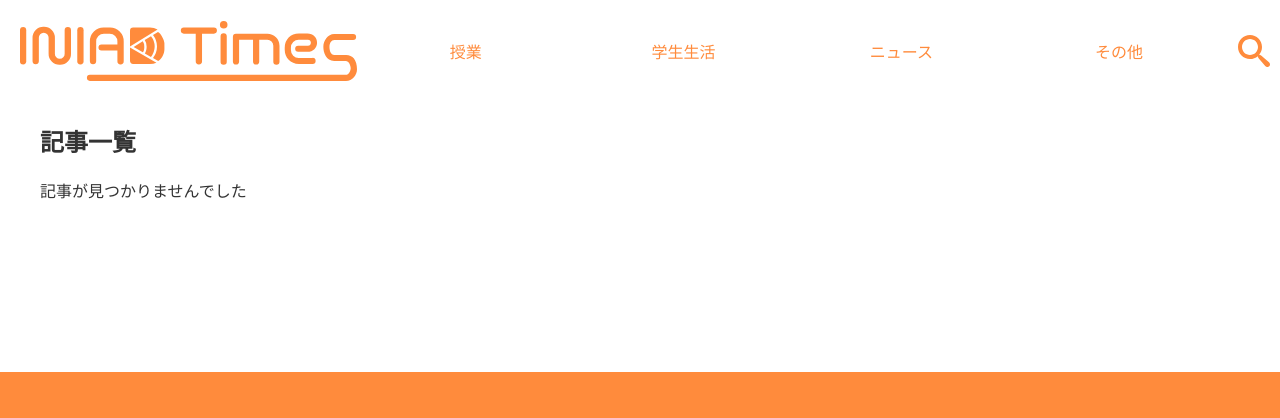
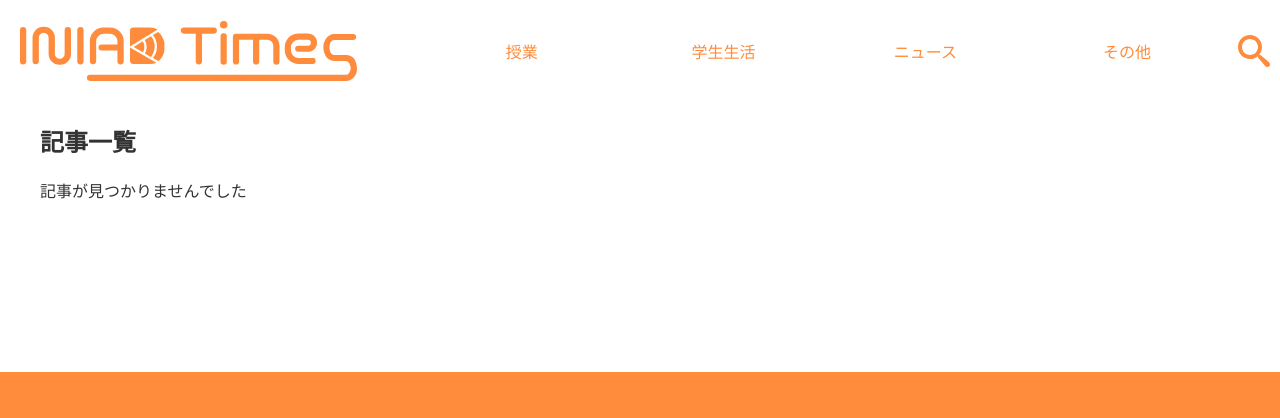
Before and after one commit to ayame-q/iniad-times, a Django app: page /list in a window 1280 px wide. Shown: the top 418 px of the page. Run offline with Django 3.2, Linux system fonts and the light colour scheme; data that the repository does not hold is empty.

Commit message:
CSSを変更

```diff
--- a/times/static/css/main.css
+++ b/times/static/css/main.css
@@ -95,7 +95,7 @@ nav.pagination ul {
 nav.pagination ul li {
   display: none;
 }
-@media (min-width: 801px) {
+@media (min-width: 951px) {
   nav.pagination ul li:nth-child(-n+2) {
     display: block;
   }
@@ -118,7 +118,7 @@ nav.pagination ul li {
     display: block;
   }
 }
-@media (min-width: 481px) and (max-width: 800px) {
+@media (min-width: 481px) and (max-width: 950px) {
   nav.pagination ul li:nth-child(-n+2) {
     display: block;
   }
@@ -293,7 +293,7 @@ header h1 a img {
     display: none !important;
   }
 }
-@media (min-width: 481px) and (max-width: 800px) {
+@media (min-width: 481px) and (max-width: 950px) {
   header #header-right-wrap ul {
     display: none;
   }
@@ -332,6 +332,8 @@ header:not(#top-header) #header-right-wrap {
 }
 header:not(#top-header) #header-right-wrap nav {
   width: 100%;
+  margin-left: 5vw;
+  box-sizing: border-box;
 }
 header:not(#top-header) #header-right-wrap nav ul {
   margin-left: auto;
@@ -476,7 +478,7 @@ main section#top-page #main-list article p.eyecatch img {
     margin-right: 15px;
   }
 }
-@media (min-width: 801px) {
+@media (min-width: 951px) {
   main section#top-page #main-list #top-wrap {
     display: flex;
     width: 100%;
@@ -506,7 +508,7 @@ main section#top-page #main-list article p.eyecatch img {
     flex-basis: 30%;
   }
 }
-@media (min-width: 481px) and (max-width: 800px) {
+@media (min-width: 481px) and (max-width: 950px) {
   main section#top-page #main-list #top-wrap {
     display: flex;
     width: 100%;
@@ -599,27 +601,27 @@ main article#article-page {
   margin: 0 20px;
   position: relative;
 }
-@media (min-width: 801px) {
+@media (min-width: 951px) {
   main article#article-page {
     margin-left: 60px;
   }
 }
-@media (min-width: 481px) and (max-width: 800px) {
+@media (min-width: 481px) and (max-width: 950px) {
   main article#article-page {
-    margin-left: 60px;
+    margin-left: 30px;
   }
 }
-@media (min-width: 801px) {
+@media (min-width: 951px) {
   main article#article-page #content-wrap {
     margin-right: 300px;
   }
 }
-@media (min-width: 481px) and (max-width: 800px) {
+@media (min-width: 481px) and (max-width: 950px) {
   main article#article-page #content-wrap {
     margin-right: 20vw;
   }
 }
-@media (min-width: 801px) {
+@media (min-width: 951px) {
   main article#article-page .toc {
     text-align: right;
     position: fixed;
@@ -627,7 +629,7 @@ main article#article-page {
     right: 10px;
   }
 }
-@media (min-width: 481px) and (max-width: 800px) {
+@media (min-width: 481px) and (max-width: 950px) {
   main article#article-page .toc {
     text-align: right;
     position: fixed;
@@ -642,12 +644,12 @@ main article#article-page {
     margin: 10px 0;
   }
 }
-@media (min-width: 801px) {
+@media (min-width: 951px) {
   main article#article-page .toc {
     max-width: 300px;
   }
 }
-@media (min-width: 481px) and (max-width: 800px) {
+@media (min-width: 481px) and (max-width: 950px) {
   main article#article-page .toc {
     max-width: 20vw;
   }
@@ -696,12 +698,12 @@ footer nav h2 {
   height: 100%;
   margin-right: 50px;
 }
-@media (min-width: 801px) {
+@media (min-width: 951px) {
   footer nav h2 {
     align-self: center;
   }
 }
-@media (min-width: 481px) and (max-width: 800px) {
+@media (min-width: 481px) and (max-width: 950px) {
   footer nav h2 {
     align-self: center;
   }
--- a/times/static/css/main.scss
+++ b/times/static/css/main.scss
@@ -1,7 +1,7 @@
 @mixin media($a: false, $b: false, $c: false){
 	$value: large;
 	@if($a == $value or $b == $value or $c == $value){
-		@media (min-width: 801px) {
+		@media (min-width: 951px) {
 			@content;
 		}
 	}
@@ -16,7 +16,7 @@
 
 	$value: medium;
 	@if($a == $value or $b == $value or $c == $value){
-		@media (min-width: 481px) and (max-width: 800px) {
+		@media (min-width: 481px) and (max-width: 950px) {
 			@content;
 		}
 	}
@@ -372,6 +372,8 @@ header{
 			white-space: nowrap;
 			nav{
 				width: 100%;
+				margin-left: 5vw;
+				box-sizing: border-box;
 				ul{
 					margin-left: auto;
 					margin-right: 0;
@@ -630,8 +632,11 @@ main{
 
 	article#article-page{
 		margin: 0 20px;
-		@include media(large, medium){
+		@include media(large){
 			margin-left: 60px;
+		}
+		@include media(medium){
+			margin-left: 30px;
 		}
 		position: relative;
 		//top: 110px;
```
Also changed, not shown: 1 other file.
